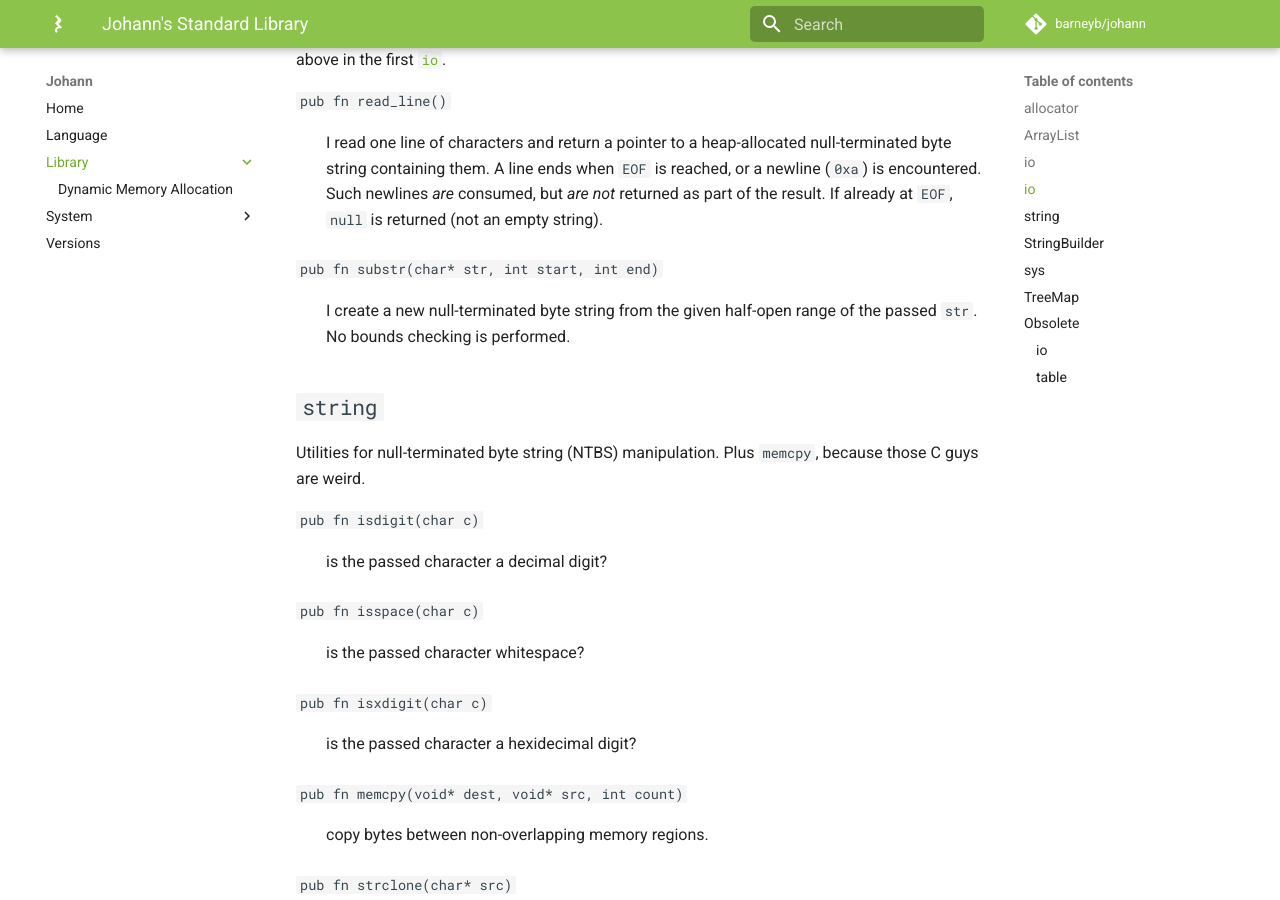
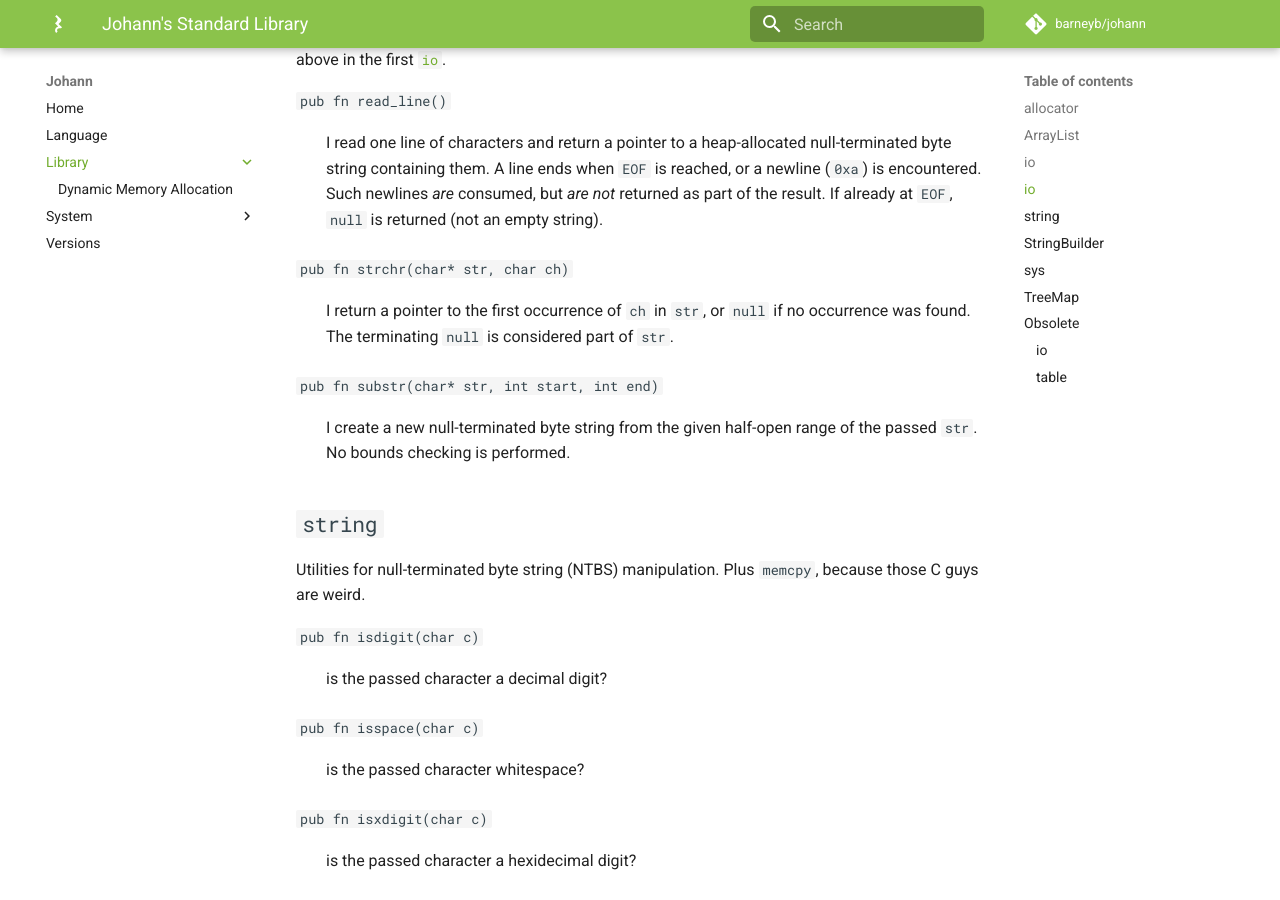
Before and after one commit to barneyb/johann, an MkDocs documentation site: the page built from documentation/docs/library/index.md, in a window 1280 px wide and 900 px high, scrolled down 2379 px. Built offline with MkDocs 1.6.1 and Material for MkDocs 9.7.7, drawn with Linux system fonts in a browser that asks for light colours; comment, search, counter and statistics services are not loaded.

Commit message:
add strchr to jstdlib

```diff
--- a/documentation/docs/library/index.md
+++ b/documentation/docs/library/index.md
@@ -95,6 +95,10 @@ No files, just STDIN and STDOUT. `EOF` is any negative number. Additional functi
 `pub fn read_line() `
 
 : I read one line of characters and return a pointer to a heap-allocated null-terminated byte string containing them. A line ends when `EOF` is reached, or a newline (`0xa`) is encountered. Such newlines _are_ consumed, but _are not_ returned as part of the result. If already at `EOF`, `null` is returned (not an empty string).
+
+`pub fn strchr(char* str, char ch) `
+
+: I return a pointer to the first occurrence of `ch` in `str`, or `null` if no occurrence was found. The terminating `null` is considered part of `str`.
 
 `pub fn substr(char* str, int start, int end) `
 
```
Also changed, not shown: documentation/docs/versions/index.md (+1 -1 lines), 3 other files.
